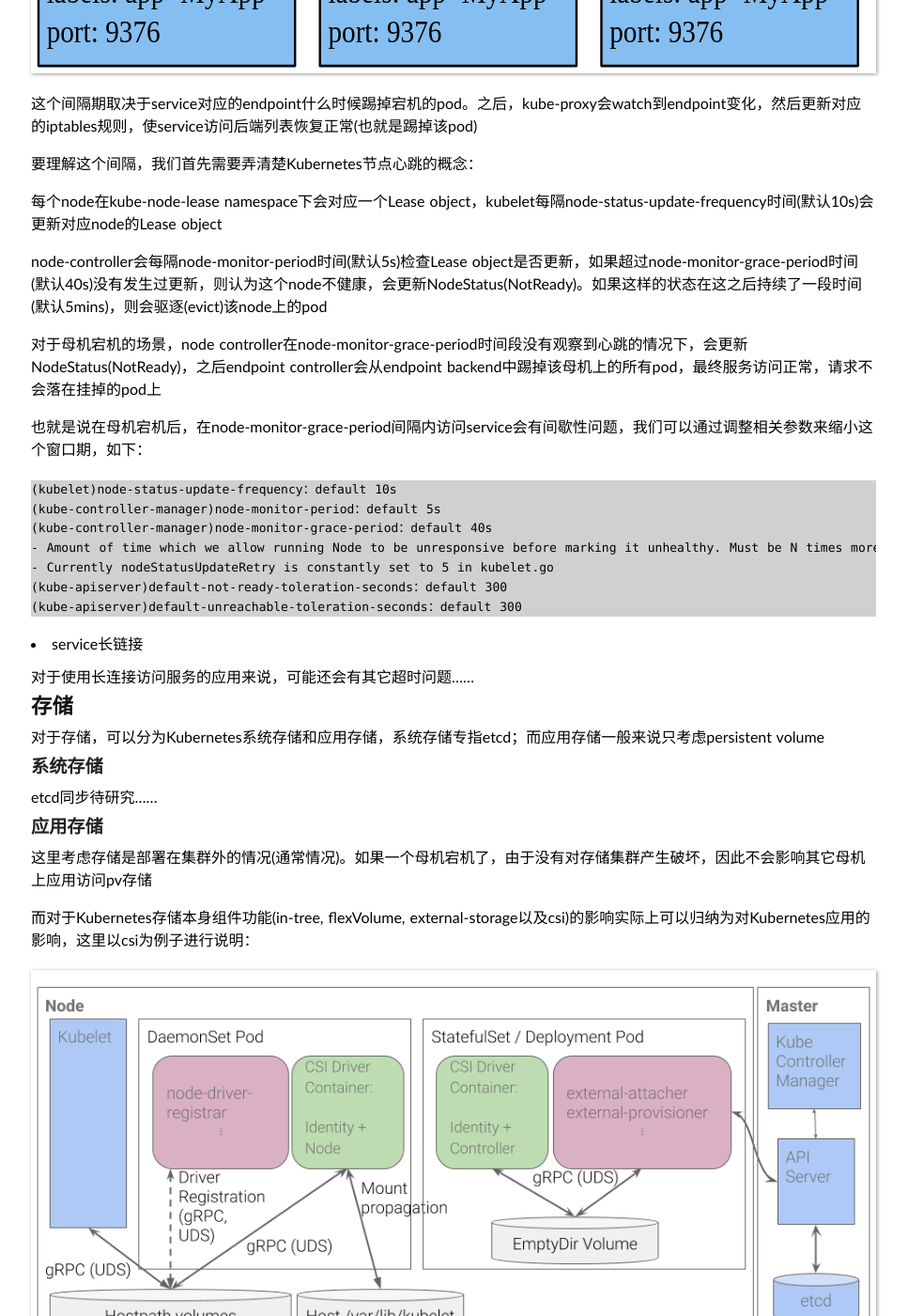
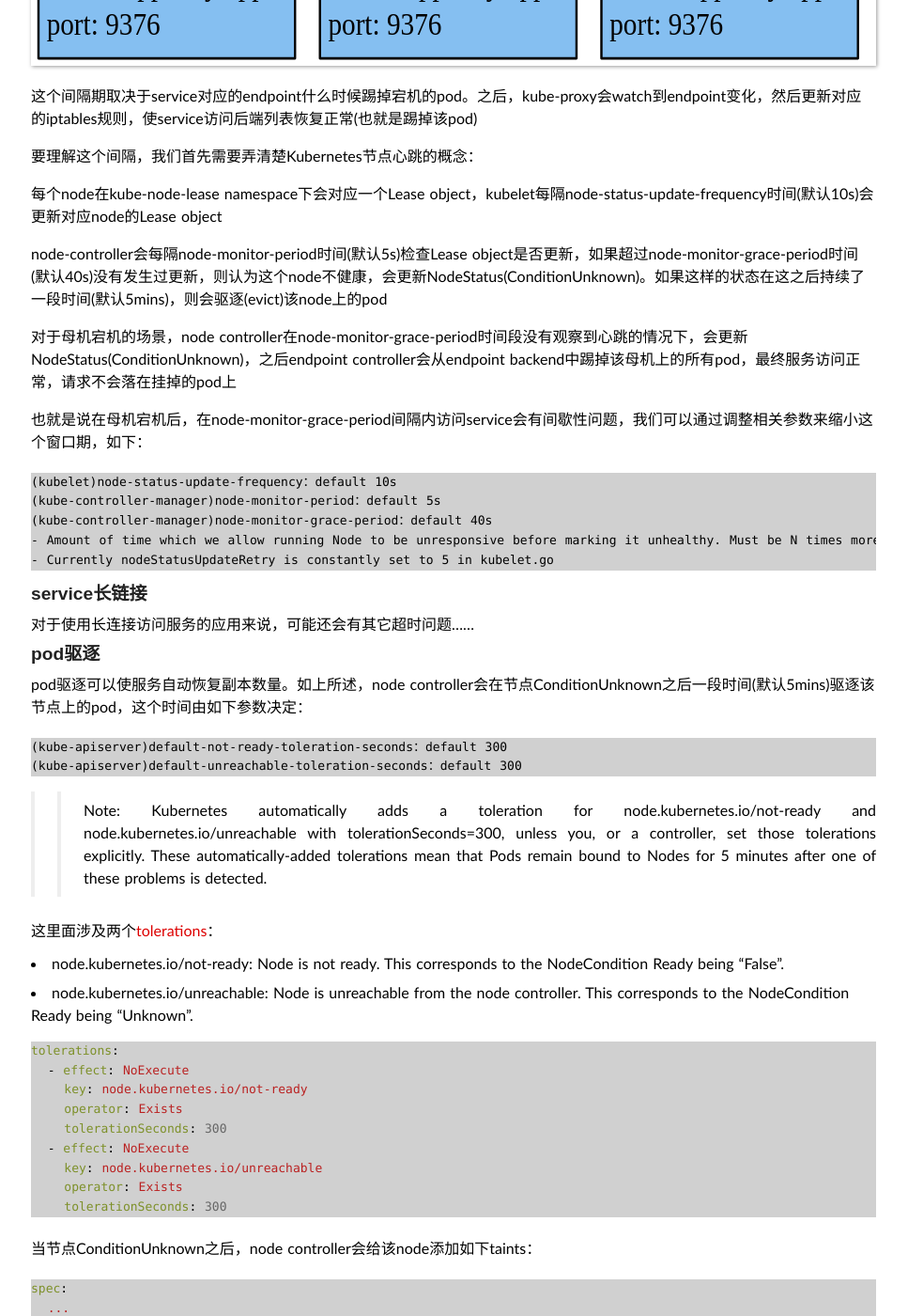
Before and after one commit to duyanghao/duyanghao.github.io, a Jekyll site: the page built from _posts/2020-6-2-kubernetes-ha.md, in a window 1280 px wide and 1400 px high, scrolled down 1845 px. Shown: the whole window at 94% size, without its empty margins (157-1124 px from the left). Built offline with Jekyll 4.4.1, drawn with Linux system fonts in a browser that asks for light colours; some web fonts are replaced; comment, search, counter and statistics services are not loaded; some of the changed text lies outside the part shown.

Commit message:
add kubernetes-ha
Signed-off-by: duyanghao <1294057873@qq.com>

````diff
--- a/_posts/2020-6-2-kubernetes-ha.md
+++ b/_posts/2020-6-2-kubernetes-ha.md
@@ -31,19 +31,19 @@
 
 * work node
 
-工作节点上部署应用，应用按照[反亲和](https://kubernetes.io/docs/concepts/scheduling-eviction/assign-pod-node/#more-practical-use-cases)部署多个副本，使副本调度在不同的work node上，这样如果其中一个副本所在的母机宕机了，理论上通过Kubernetes service可以把请求切换到另外副本上
+工作节点上部署应用，应用按照[反亲和](https://kubernetes.io/docs/concepts/scheduling-eviction/assign-pod-node/#more-practical-use-cases)部署多个副本，使副本调度在不同的work node上，这样如果其中一个副本所在的母机宕机了，理论上通过Kubernetes service可以把请求切换到另外副本上，使服务依旧可用
 
 ## 网络
 
 针对上述架构，我们分析一下实际环境中节点宕机对网络层面带来的影响
 
-* service backend剔除
+### service backend剔除
 
 正如上文所述，工作节点上应用会按照反亲和部署。这里我们讨论最简单的情况：例如一个nginx服务，部署了两个副本，分别落在work node1和work node2上
 
 集群中还部署了依赖nginx服务的应用A，如果某个时刻work node1宕机了，此时应用A访问nginx service会有问题吗？
 
-这里答案是会有问题。因为service不会马上剔除掉宕机上对应的nginx pod，同时由于service常用的[iptables和ipvs代理模式](https://kubernetes.io/docs/concepts/services-networking/service/#proxy-mode-iptables)都没有实现`retry with another backend`()特性，所以在一段时间内访问会出现间歇性问题(如果请求轮询到挂掉的nginx pod上)，这里会存在一个访问失败间隔期
+这里答案是会有问题。因为service不会马上剔除掉宕机上对应的nginx pod，同时由于service常用的[iptables和ipvs代理模式](https://kubernetes.io/docs/concepts/services-networking/service/#proxy-mode-iptables)都没有实现[retry with another backend](https://kubernetes.io/docs/concepts/services-networking/service/#proxy-mode-iptables)特性，所以在一段时间内访问会出现间歇性问题(如果请求轮询到挂掉的nginx pod上)，也就是说会存在一个访问失败间隔期
 
 ![](/public/img/kubernetes_ha/kubernetes-iptables.svg)
 
@@ -53,9 +53,9 @@
 
 每个node在kube-node-lease namespace下会对应一个Lease object，kubelet每隔node-status-update-frequency时间(默认10s)会更新对应node的Lease object
 
-node-controller会每隔node-monitor-period时间(默认5s)检查Lease object是否更新，如果超过node-monitor-grace-period时间(默认40s)没有发生过更新，则认为这个node不健康，会更新NodeStatus(NotReady)。如果这样的状态在这之后持续了一段时间(默认5mins)，则会驱逐(evict)该node上的pod
+node-controller会每隔node-monitor-period时间(默认5s)检查Lease object是否更新，如果超过node-monitor-grace-period时间(默认40s)没有发生过更新，则认为这个node不健康，会更新NodeStatus(ConditionUnknown)。如果这样的状态在这之后持续了一段时间(默认5mins)，则会驱逐(evict)该node上的pod
 
-对于母机宕机的场景，node controller在node-monitor-grace-period时间段没有观察到心跳的情况下，会更新NodeStatus(NotReady)，之后endpoint controller会从endpoint backend中踢掉该母机上的所有pod，最终服务访问正常，请求不会落在挂掉的pod上
+对于母机宕机的场景，node controller在node-monitor-grace-period时间段没有观察到心跳的情况下，会更新NodeStatus(ConditionUnknown)，之后endpoint controller会从endpoint backend中踢掉该母机上的所有pod，最终服务访问正常，请求不会落在挂掉的pod上
 
 也就是说在母机宕机后，在node-monitor-grace-period间隔内访问service会有间歇性问题，我们可以通过调整相关参数来缩小这个窗口期，如下：
 
@@ -65,13 +65,111 @@
 (kube-controller-manager)node-monitor-grace-period：default 40s
 - Amount of time which we allow running Node to be unresponsive before marking it unhealthy. Must be N times more than kubelet's nodeStatusUpdateFrequency, where N means number of retries allowed for kubelet to post node status.
 - Currently nodeStatusUpdateRetry is constantly set to 5 in kubelet.go
+```
+
+### service长链接
+
+对于使用长连接访问服务的应用来说，可能还会有其它超时问题……
+
+### pod驱逐
+
+pod驱逐可以使服务自动恢复副本数量。如上所述，node controller会在节点ConditionUnknown之后一段时间(默认5mins)驱逐该节点上的pod，这个时间由如下参数决定：
+
+```
 (kube-apiserver)default-not-ready-toleration-seconds：default 300
 (kube-apiserver)default-unreachable-toleration-seconds：default 300
 ```
 
-* service长链接
+>> Note: Kubernetes automatically adds a toleration for node.kubernetes.io/not-ready and node.kubernetes.io/unreachable with tolerationSeconds=300, unless you, or a controller, set those tolerations explicitly. These automatically-added tolerations mean that Pods remain bound to Nodes for 5 minutes after one of these problems is detected.
 
-对于使用长连接访问服务的应用来说，可能还会有其它超时问题……
+这里面涉及两个[tolerations](https://kubernetes.io/docs/concepts/scheduling-eviction/taint-and-toleration/#taint-based-evictions)：
+
+* node.kubernetes.io/not-ready: Node is not ready. This corresponds to the NodeCondition Ready being "False".
+* node.kubernetes.io/unreachable: Node is unreachable from the node controller. This corresponds to the NodeCondition Ready being "Unknown".
+
+```yaml
+tolerations:
+  - effect: NoExecute
+    key: node.kubernetes.io/not-ready
+    operator: Exists
+    tolerationSeconds: 300
+  - effect: NoExecute
+    key: node.kubernetes.io/unreachable
+    operator: Exists
+    tolerationSeconds: 300
+```
+
+当节点ConditionUnknown之后，node controller会给该node添加如下taints：
+
+```yaml
+spec:
+  ...
+  taints:
+  - effect: NoSchedule
+    key: node.kubernetes.io/unreachable
+    timeAdded: "2020-07-02T03:50:47Z"
+  - effect: NoExecute
+    key: node.kubernetes.io/unreachable
+    timeAdded: "2020-07-02T03:50:53Z"
+```
+
+由于pod对`node.kubernetes.io/unreachable:NoExecute`taint容忍时间为300s，因此node controller会在5mins之后驱逐该节点上的pod
+
+这里面有比较特殊的情况，例如：statefulset，daemonset以及static pod。我们逐一说明：
+
+* stetefulset
+
+pod删除存在两个阶段，第一个阶段是controller-manager设置pod的spec.deletionTimestamp字段为非nil值，第二个阶段是kubelet完成实际的pod删除操作(volume detach，container删除等)
+
+当node宕机后，显然kubelet无法完成第二阶段的操作，因此controller-manager认为pod并没有被删除掉，在这种情况下statefulset形式的pod不会产生新的替换pod
+
+>> Like a Deployment, a StatefulSet manages Pods that are based on an identical container spec. Unlike a Deployment, a StatefulSet maintains a sticky identity for each of their Pods. These pods are created from the same spec, but are not interchangeable: each has a persistent identifier that it maintains across any rescheduling.
+
+>> In normal operation of a StatefulSet, there is never a need to force delete a StatefulSet Pod. The StatefulSet controller is responsible for creating, scaling and deleting members of the StatefulSet. It tries to ensure that the specified number of Pods from ordinal 0 through N-1 are alive and ready. StatefulSet ensures that, at any time, there is at most one Pod with a given identity running in a cluster. This is referred to as at most one semantics provided by a StatefulSet.
+
+原因是：statefulset为了保障[at most one semantics](https://kubernetes.io/docs/tasks/run-application/force-delete-stateful-set-pod/#statefulset-considerations)，需要满足对于指定identity同时只有一个pod存在。在node shoudown后，虽然pod被驱逐了("Terminating")，但是由于controller无法判断这个statefulset pod是否还在运行(因为并没有彻底删除)，故不会产生替换容器，一定是要等到这个pod被完全删除干净(by kubelet)，才会产生替换容器(deployment不需要满足这个条件，所以在驱逐pod时，controller会马上产生替换pod)
+
+* daemonset
+
+daemonset则更加特殊，默认情况下daemonset pod会被设置多个tolerations，使其可以容忍节点几乎所有异常的状态，所以不会出现驱逐的情况。这也很好理解，因为daemonset本来就是一个node部署一个pod，如下：
+
+```yaml
+tolerations:
+  - effect: NoSchedule
+    key: dns
+    operator: Equal
+    value: "false"
+  - effect: NoExecute
+    key: node.kubernetes.io/not-ready
+    operator: Exists
+  - effect: NoExecute
+    key: node.kubernetes.io/unreachable
+    operator: Exists
+  - effect: NoSchedule
+    key: node.kubernetes.io/disk-pressure
+    operator: Exists
+  - effect: NoSchedule
+    key: node.kubernetes.io/memory-pressure
+    operator: Exists
+  - effect: NoSchedule
+    key: node.kubernetes.io/pid-pressure
+    operator: Exists
+  - effect: NoSchedule
+    key: node.kubernetes.io/unschedulable
+    operator: Exists
+```
+
+* static pod
+
+static pod类型类似daemonset会设置tolerations容忍节点异常状态，如下：
+
+```yaml
+tolerations:
+  - effect: NoExecute
+    operator: Exists
+```
+
+因此在节点宕机后，static pod也不会发生驱逐
 
 ## 存储
 
@@ -147,7 +245,7 @@
 
 这类应用通常以statefulset的形式进行部署，每个副本对接一个pv，在母机宕机的情况下，由应用本身实现高可用(例如：master选举-主备切换)
 
-其中，redis，postgres，以及各类db都基本是这种模式，如下是redis一主两从三哨模式：
+其中，redis，postgres，以及各类db都基本是这种模式，如下是redis一主两从三哨高可用方案：
 
 ![](/public/img/kubernetes_ha/redis-ha.png)
 
@@ -157,6 +255,7 @@
 
 ## Refs
 
+* [add node shutdown KEP](https://github.com/kubernetes/enhancements/pull/1116/files)
 * [Recommended Mechanism for Deploying CSI Drivers on Kubernetes](https://github.com/kubernetes/community/blob/master/contributors/design-proposals/storage/container-storage-interface.md#recommended-mechanism-for-deploying-csi-drivers-on-kubernetes)
 * [Container Storage Interface (CSI)](https://github.com/container-storage-interface/spec/blob/master/spec.md)
 * [Client should expose a mechanism to close underlying TCP connections](https://github.com/kubernetes/client-go/issues/374)
````
Also changed, not shown: other parts of _posts/2020-6-2-kubernetes-ha.md (+2 -2 lines).
